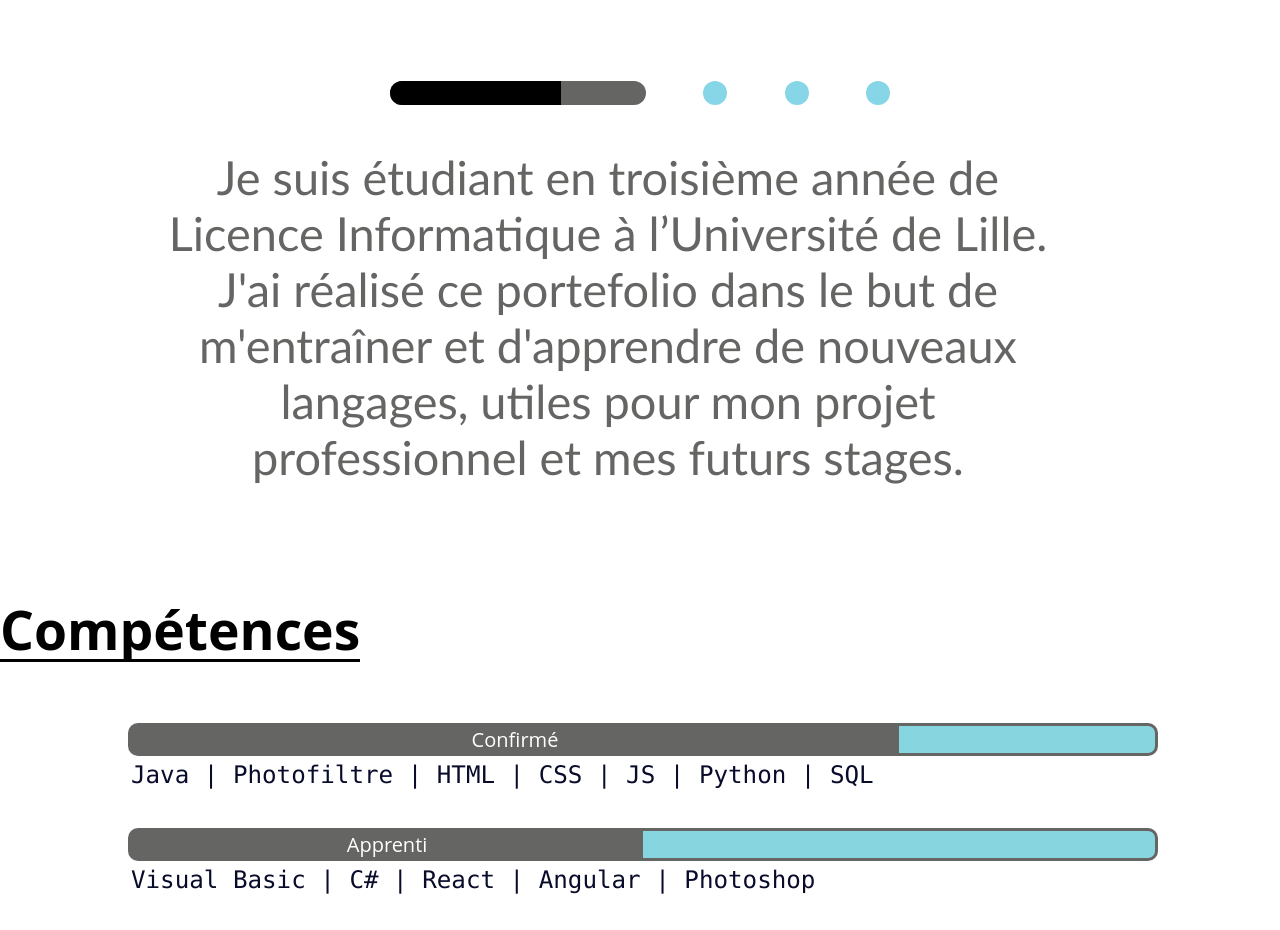
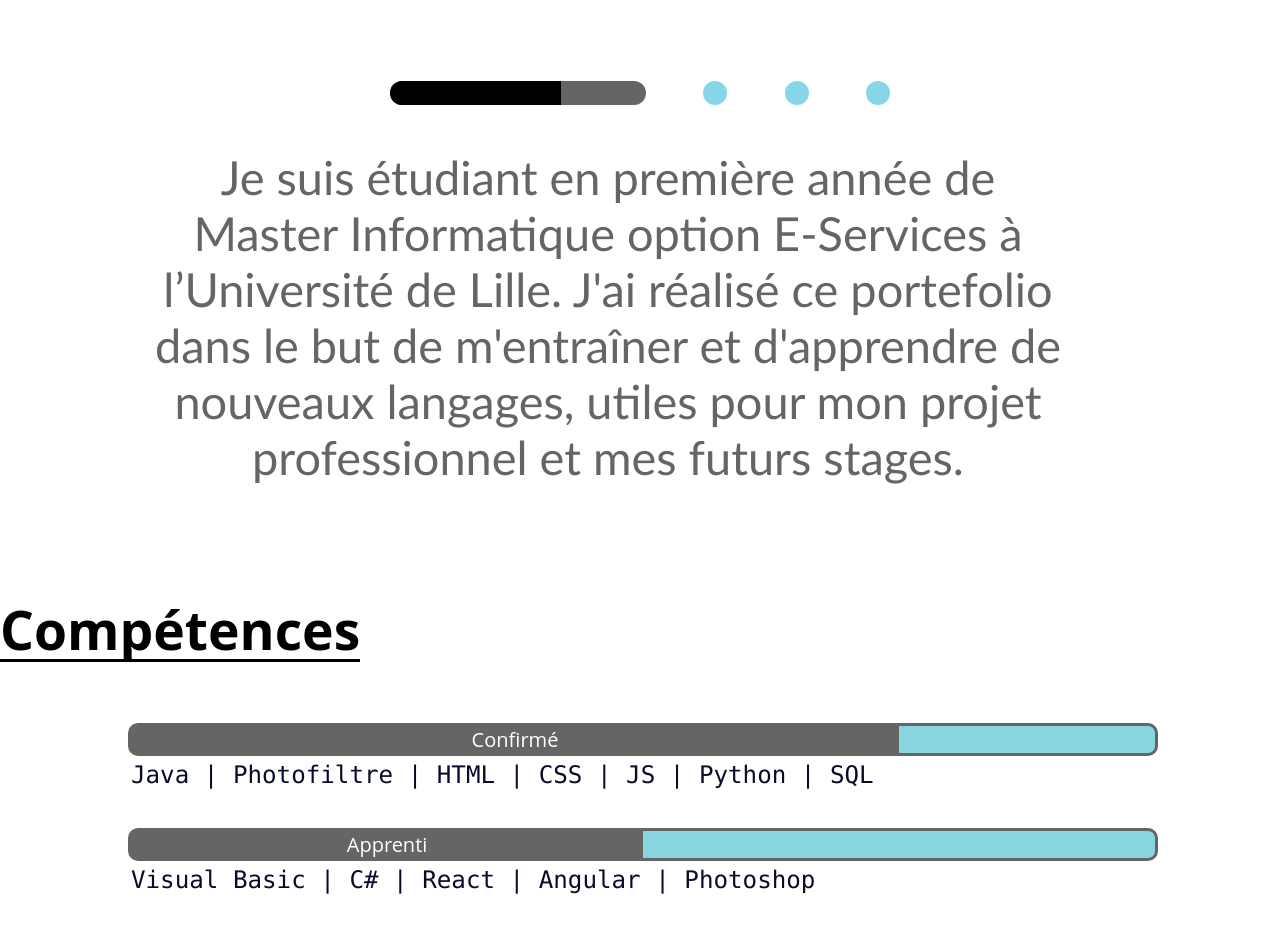
Before and after one commit to gaelbrct59/portfoliov2, an Angular app: page / in a window 1280 px wide. Shown: the part 780-1710 px from the top of the page. Built offline with nearby package versions, Linux system fonts and the light colour scheme.

Commit message:
update presentation

```diff
--- a/src/app/background-container/presentation/presentation.component.html
+++ b/src/app/background-container/presentation/presentation.component.html
@@ -8,9 +8,9 @@
   <div [@switchPresentations]="value" id="phrase-de-presentation">
     <!-- <a href="#pres3">test</a> -->
      <div id="pres1" class="pres">
-       Je suis étudiant en troisième année de Licence Informatique à l’Université de Lille.
-       J'ai réalisé ce portefolio dans le but de m'entraîner et d'apprendre de nouveaux langages,
-       utiles pour mon projet professionnel et mes futurs stages.
+       Je suis étudiant en première année de Master Informatique option E-Services à
+       l’Université de Lille. J'ai réalisé ce portefolio dans le but de m'entraîner et
+       d'apprendre de nouveaux langages, utiles pour mon projet professionnel et mes futurs stages.
      </div>
      <div id="pres2" class="pres">
        Passionné par l'informatique, et plus particulièrement par le développement, j'aimerais
```
Also changed, not shown: src/app/background-container/presentation/presentation.component.ts (+5 -17 lines).
